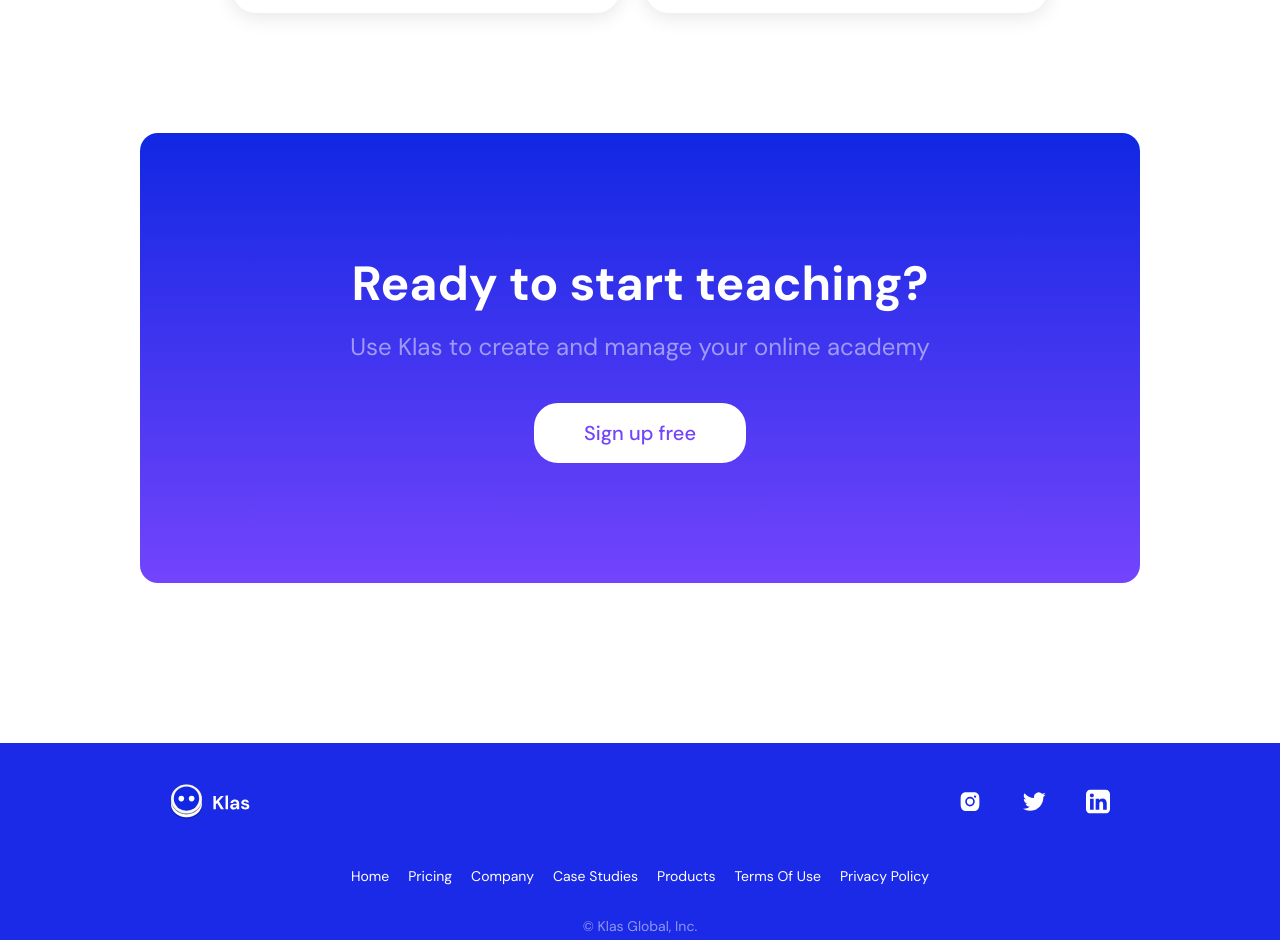
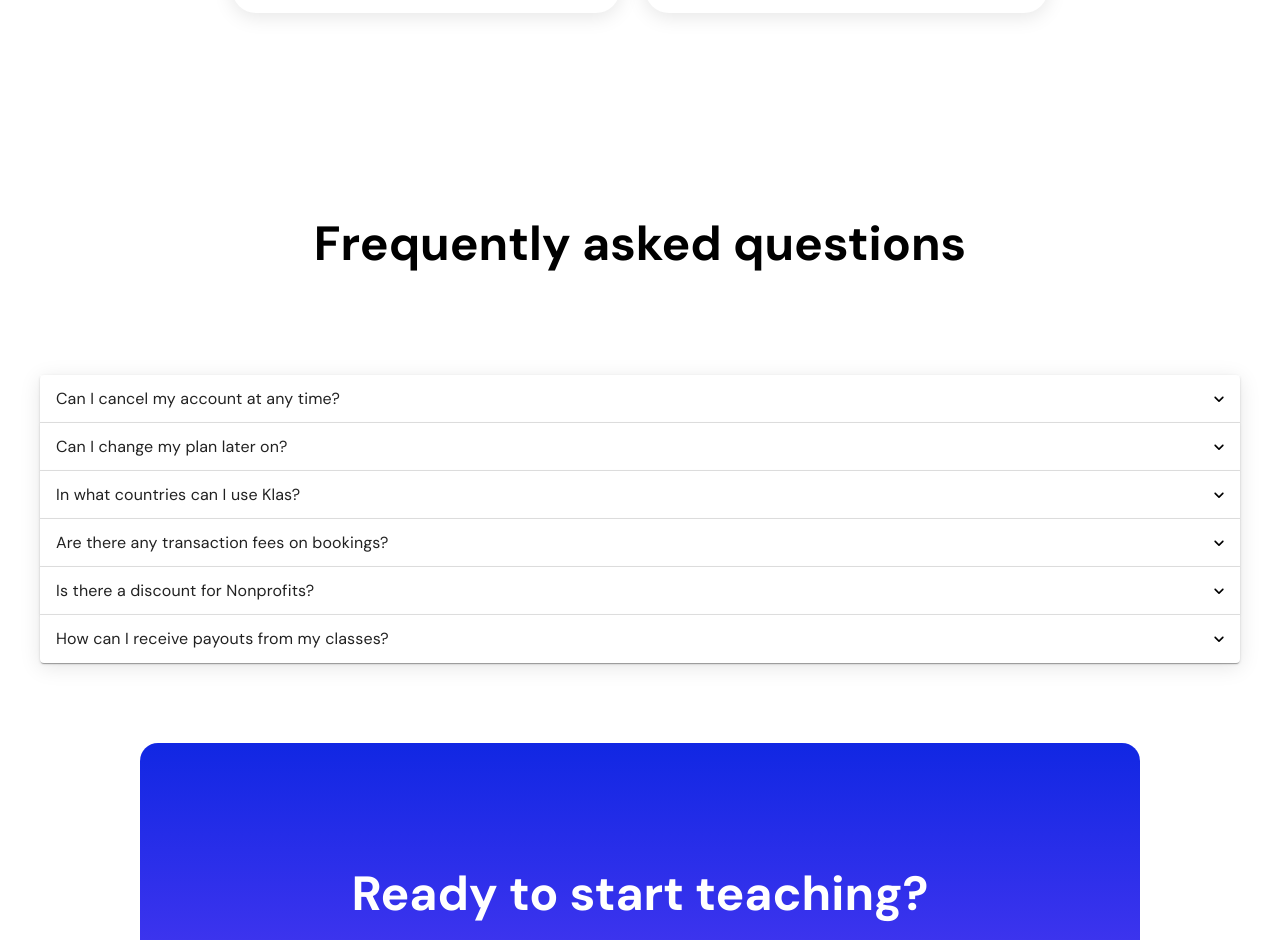
Before and after one commit to OgaDavid/klas-clone, a Next.js app: page /pricing in a window 1280 px wide. Shown: the part 2240-3180 px from the top of the page. Built offline with nearby package versions, Linux system fonts and the light colour scheme.

Commit message:
feat: composable accordion for pricing and company pages

```diff
--- /dev/null
+++ b/app/components/FAQ.jsx
@@ -0,0 +1,58 @@
+"use client";
+
+import React from "react";
+import Accordion from "@mui/material/Accordion";
+import AccordionSummary from "@mui/material/AccordionSummary";
+import AccordionDetails from "@mui/material/AccordionDetails";
+import Typography from "@mui/material/Typography";
+import { PricingFaqData } from "@/data/Data";
+
+const FrequentlyAskedQuestions = ({data}) => {
+  return (
+    <section className="py-[80px]">
+      <div className="container">
+        <div className="mb-[100px]">
+          <h2 className="text-5xl leading-[62px] max-md:text-[32px] max-md:leading-[42px] text-black text-center font-bold">
+            Frequently asked questions
+          </h2>
+        </div>
+        <div className="box-shadow">
+          {data.map(accordion => (
+            <Accordion className="rounder-[20px]">
+              <AccordionSummary
+                expandIcon={<ExpandMoreIcon />}
+                aria-controls="panel1a-content"
+                id="panel1a-header"
+                className="max-[600px]:px-[20px] px-[60px] py-[20px]"
+              >
+                <Typography className="font-semibold text-[18px] leading-[20px]">{accordion.question}</Typography>
+              </AccordionSummary>
+              <AccordionDetails className="px-[60px]">
+                <Typography className="font-[300] text-[rgba(0,0,0,.741)] text-[16px] leading-[18px]">{accordion.answer}</Typography>
+              </AccordionDetails>
+            </Accordion>
+          ))}
+        </div>
+      </div>
+    </section>
+  );
+};
+
+export default FrequentlyAskedQuestions;
+
+const ExpandMoreIcon = () => {
+  return (
+    <svg
+      width="10"
+      height="6"
+      viewBox="0 0 10 6"
+      fill="none"
+      xmlns="http://www.w3.org/2000/svg"
+    >
+      <path
+        d="M8.23332 0.741797L4.99998 3.97513L1.76665 0.741797C1.44165 0.416797 0.91665 0.416797 0.59165 0.741797C0.26665 1.0668 0.26665 1.5918 0.59165 1.9168L4.41665 5.7418C4.74165 6.0668 5.26665 6.0668 5.59165 5.7418L9.41665 1.9168C9.74165 1.5918 9.74165 1.0668 9.41665 0.741797C9.09165 0.42513 8.55832 0.416797 8.23332 0.741797Z"
+        fill="black"
+      ></path>
+    </svg>
+  );
+};
--- a/app/globals.css
+++ b/app/globals.css
@@ -8,7 +8,7 @@
 *,
 html,
 body {
-  font-family: "DM Sans", sans-serif;
+  font-family: "DM Sans", sans-serif!important;
   scroll-behavior: smooth;
 }
 
--- a/app/pricing/page.jsx
+++ b/app/pricing/page.jsx
@@ -1,6 +1,8 @@
 import React from "react";
 import CallToAction from "../components/CTA";
 import Link from "next/link";
+import FrequentlyAskedQuestions from "../components/FAQ";
+import { PricingFaqData } from "@/data/Data";
 
 const PricingPage = () => {
   return (
@@ -735,6 +737,8 @@ const PricingPage = () => {
         </div>
       </section>
 
+      <FrequentlyAskedQuestions data={PricingFaqData} />
+
       <CallToAction />
     </main>
   );
--- a/data/Data.js
+++ b/data/Data.js
@@ -366,3 +366,42 @@ export const SwiperData = [
 //     background: "",
 //   },
 // ];
+
+// frequently asked questions
+
+export const PricingFaqData = [
+  {
+    id: 1,
+    question: "Can I cancel my account at any time?",
+    answer:
+      "Yes, if you ever decide Klas isn't the best teaching platform for your needs, simply cancel your account.",
+  },
+  {
+    id: 2,
+    question: "Can I change my plan later on?",
+    answer: "Absolutely, you can upgrade or downgrade your plan at any time.",
+  },
+  {
+    id: 3,
+    question: "In what countries can I use Klas?",
+    answer: "You can use Klas in nearly every country in the world",
+  },
+  {
+    id: 4,
+    question: "Are there any transaction fees on bookings?",
+    answer:
+      "Yes, we charge a transaction fee on bookings depending on your plan. 10% booking fee on free plan, 3% fee on Pro, and 2% fee on Plus.",
+  },
+  {
+    id: 5,
+    question: "Is there a discount for Nonprofits?",
+    answer:
+      "Not yet, but we have that in our 2023 roadmap to launch Klas for Nonprofits. So you can look out for that. ",
+  },
+  {
+    id: 1,
+    question: "How can I receive payouts from my classes?",
+    answer:
+      "We offer instant payouts to our creators. So the moment you start receiving bookings to a class, we pay out the earnings in less than 30 mins.",
+  },
+];
--- a/package.json
+++ b/package.json
@@ -9,10 +9,10 @@
     "lint": "next lint"
   },
   "dependencies": {
-    "@chakra-ui/react": "^2.5.5",
     "@emotion/react": "^11.10.6",
     "@emotion/styled": "^11.10.6",
-    "framer-motion": "^10.11.2",
+    "@mui/material": "^5.12.0",
+    "framer-motion": "^10.12.2",
     "next": "13.3.0",
     "react": "18.2.0",
     "react-countup": "^6.4.2",
--- a/tailwind.config.js
+++ b/tailwind.config.js
@@ -30,6 +30,9 @@ module.exports = {
         'tab': "950px",
         'tab-800': "800px",
         'lg-1150': "1150px"
+      },
+      fontFamily: {
+        'serif': ["DM Sans", 'sans-serif']
       }
     },
   },
```
Also changed, not shown: 1 other file (tests, documents, lock files or other folders).
